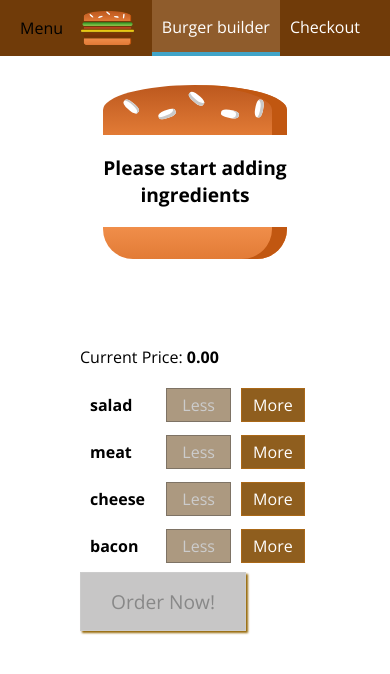
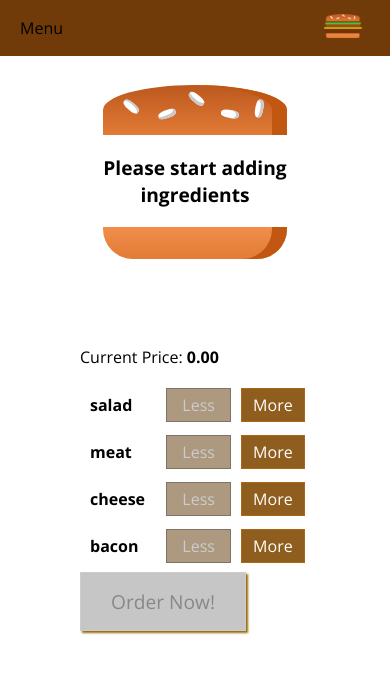
Before and after one commit to yousefalsatouf/burger-app-react, a React app: page / in a window 390 px wide. Shown: the top 674 px of the page. Built offline with nearby package versions, Linux system fonts and the light colour scheme.

Commit message:
adding a hamburger icon

```diff
--- a/src/components/Layout/Layout.js
+++ b/src/components/Layout/Layout.js
@@ -1,16 +1,40 @@
-import React from 'react';
+import React, {Component} from 'react';
 import classes from './Layout.css'; //this guy here helps me to get classes from the css file
 import Aux from "../../hoc/Auxiliary";
 import Toolbar from "../Navigation/Toolbar/Toolbar";
+import SideDrawer from "../SideDrawer/SideDrawer";
 
-const Layout = ( props ) => (
-    <Aux>
-        <Toolbar />
-        <main className={ classes.content }>
-            { props.children }
-        </main>
-    </Aux>
-);
+class Layout extends Component
+{
+    state = {
+        showSideDrawer: false,
+    };
+
+    sideDrawerClosedHandler = () =>
+    {
+        this.setState({showSideDrawer: false});
+    };
+    //for setting the state depending on the old state, it is clean using the previous state like ...
+    sideDrawerToggleHandler = () =>
+    {
+        this.setState((prevState) => {
+            return {showSideDrawer: !prevState.showSideDrawer};
+        });
+    };
+
+  render()
+  {
+      return (
+          <Aux>
+              <Toolbar drawerToggleClicked={this.sideDrawerToggleHandler}/>
+              <SideDrawer open={this.state.showSideDrawer} closed={this.sideDrawerClosedHandler}/>
+              <main className={ classes.content }>
+                  { this.props.children }
+              </main>
+          </Aux>
+      );
+  }
+}
 
 
 export default Layout;
--- a/src/components/Logo/Logo.js
+++ b/src/components/Logo/Logo.js
@@ -3,7 +3,7 @@ import burgerLogo from '../../assets/images/burger-logo.png';
 import classes from './Logo.css'
 
 const Logo = (props) => (
-    <div className={classes.Logo}>
+    <div className={classes.Logo} style={{height: props.height}}>
         <img src={burgerLogo} alt="here is a burger logo !"/>
     </div>
 );
--- a/src/components/Navigation/NavigetionItems/NavigationItem/NavigationItem.css
+++ b/src/components/Navigation/NavigetionItems/NavigationItem/NavigationItem.css
@@ -1,19 +1,16 @@
 .NavigationItem
 {
-    margin: 0;
+    margin: 10px 0;
     box-sizing: border-box;
-    display: flex;
-    height: 100%;
-    align-items: center;
+    display: block;
+    width: 100%;
 }
 
 .NavigationItem a
 {
-    color: white;
+    color: #8F5C2C;
     text-decoration: none;
-    height: 100%;
-    padding: 16px 10px;
-    border-bottom: 4px solid transparent;
+    width: 100%;
     box-sizing: border-box;
     display: block;
 }
@@ -24,5 +21,37 @@
 {
     background-color: #8F5C2C;
     border-bottom: 4px solid #40A4C8;
-    color: white;
+    color: blue;
 }
+
+
+@media (min-width: 500px)
+{
+
+    .NavigationItem
+    {
+        margin: 0;
+        display: flex;
+        height: 100%;
+        width: auto;
+        align-items: center;
+    }
+
+    .NavigationItem a
+    {
+        color: white;
+        height: 100%;
+        padding: 16px 10px;
+        border-bottom: 4px solid transparent;
+    }
+
+    .NavigationItem a:hover,
+    .NavigationItem a:active,
+    .NavigationItem a.active
+    {
+        background-color: #8F5C2C;
+        border-bottom: 4px solid #40A4C8;
+        color: white;
+    }
+
+}
--- a/src/components/Navigation/NavigetionItems/NavigationItems.css
+++ b/src/components/Navigation/NavigetionItems/NavigationItems.css
@@ -4,6 +4,14 @@
     padding: 0;
     list-style: none;
     display: flex;
-    align-items: center;
+    flex-flow: column;
     height: 100%;
 }
+
+@media (min-width: 500px)
+{
+    .NavigationItems
+    {
+        flex-flow: row;
+    }
+}
--- a/src/components/Navigation/Toolbar/Toolbar.css
+++ b/src/components/Navigation/Toolbar/Toolbar.css
@@ -22,3 +22,17 @@
     height: 100%;
 
 }
+
+
+.Logo
+{
+    height: 80%;
+}
+
+@media (max-width: 499px)
+{
+    .DisktopOnly
+    {
+        display: none;
+    }
+}
--- a/src/components/Navigation/Toolbar/Toolbar.js
+++ b/src/components/Navigation/Toolbar/Toolbar.js
@@ -2,13 +2,15 @@ import React from 'react';
 import classes from './Toolbar.css';
 import Logo from "../../Logo/Logo";
 import NavigationItems from "../NavigetionItems/NavigationItems";
-import NavigationItem from "../NavigetionItems/NavigationItem/NavigationItem";
+import DrawerToggle from "../../SideDrawer/DrawerToggle/DrawerToggle";
 
 const Toolbar = (props) => (
     <header className={classes.Toolbar}>
-        <div>Menu</div>
-        <Logo />
-        <nav>
+        <DrawerToggle clicked={props.drawerToggleClicked}/>
+        <div className={classes.Logo}>
+            <Logo />
+        </div>
+        <nav className={classes.DisktopOnly}>
             <NavigationItems />
         </nav>
     </header>
--- /dev/null
+++ b/src/components/SideDrawer/DrawerToggle/DrawerToggle.js
@@ -0,0 +1,9 @@
+import React from 'react';
+
+const DrawerToggle = (props) =>{
+    return(
+        <div onClick={props.clicked}>Menu</div>
+    );
+};
+
+export default DrawerToggle;
--- /dev/null
+++ b/src/components/SideDrawer/SideDrawer.css
@@ -0,0 +1,37 @@
+.SideDrawer
+{
+    position: fixed;
+    width: 280px;
+    max-width: 80%;
+    height: 100%;
+    left: 0;
+    top: 0;
+    z-index: 200;
+    background-color: white;
+    padding: 32px 16px;
+    box-sizing: border-box;
+    transition: transform 0.3s ease-out;
+}
+
+@media (min-width: 500px)
+{
+    .SideDrawer
+    {
+        display: none;
+    }
+}
+
+.Open
+{
+    transform: translateX(0);
+}
+.Close
+{
+    transform: translateX(-100%);
+}
+
+.Logo
+{
+    height: 11%;
+    margin-bottom: 32px;
+}
--- /dev/null
+++ b/src/components/SideDrawer/SideDrawer.js
@@ -0,0 +1,29 @@
+import React from 'react';
+import Logo from "../Logo/Logo";
+import NavigationItems from "../Navigation/NavigetionItems/NavigationItems";
+import classes from './SideDrawer.css';
+import Backdrop from "../UI/Backdrop/Backdrop";
+import Aux from "../../hoc/Auxiliary";
+
+const SideDrawer = (props) => {
+    let attachedClasses = [classes.SideDrawer, classes.Close];
+    if (props.open)
+    {
+        attachedClasses = [classes.SideDrawer, classes.Open];
+    }
+    return(
+        <Aux>
+            <Backdrop show={props.open} clicked={props.closed}/>
+            <div className={attachedClasses.join(' ')}>
+                <div className={classes.Logo}>
+                    <Logo />
+                </div>
+                <nav>
+                    <NavigationItems />
+                </nav>
+            </div>
+        </Aux>
+    );
+};
+
+export default SideDrawer;
```
